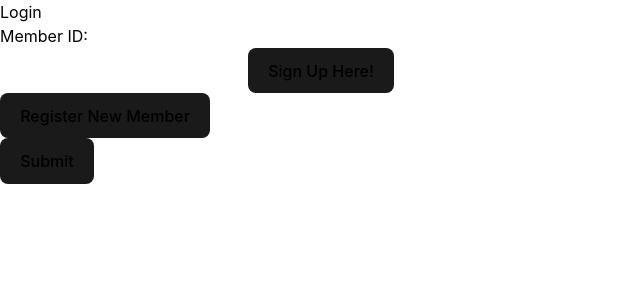
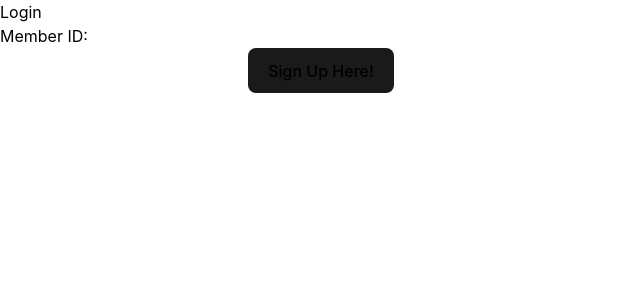
Before and after one commit to cfgdelaware23/Team-5, a React (Vite) app in the folder front_end/: page / in a window 1280 px wide. Shown: the top 300 px of the page, without its empty margins (0-640 px from the left). Built offline with nearby package versions, Linux system fonts and the light colour scheme.

Commit message:
remove buttons

```diff
--- a/front_end/src/pages/LoginPage.tsx
+++ b/front_end/src/pages/LoginPage.tsx
@@ -35,22 +35,6 @@ function LoginPage() {
                             Sign Up Here!
                         </button>
             </div>
-            <div>
-                <button type="button" onClick={() => {
-                    console.log(memberId)
-                    onRegisterPress()
-                }}>
-                    Register New Member
-                </button>
-            </div>
-            <div>
-                <button type="button" onClick={() => {
-                    console.log(memberId)
-                    onLoginPress()
-                }}>
-                    Submit
-                </button>
-            </div>
         </div>
     )
 }
```
